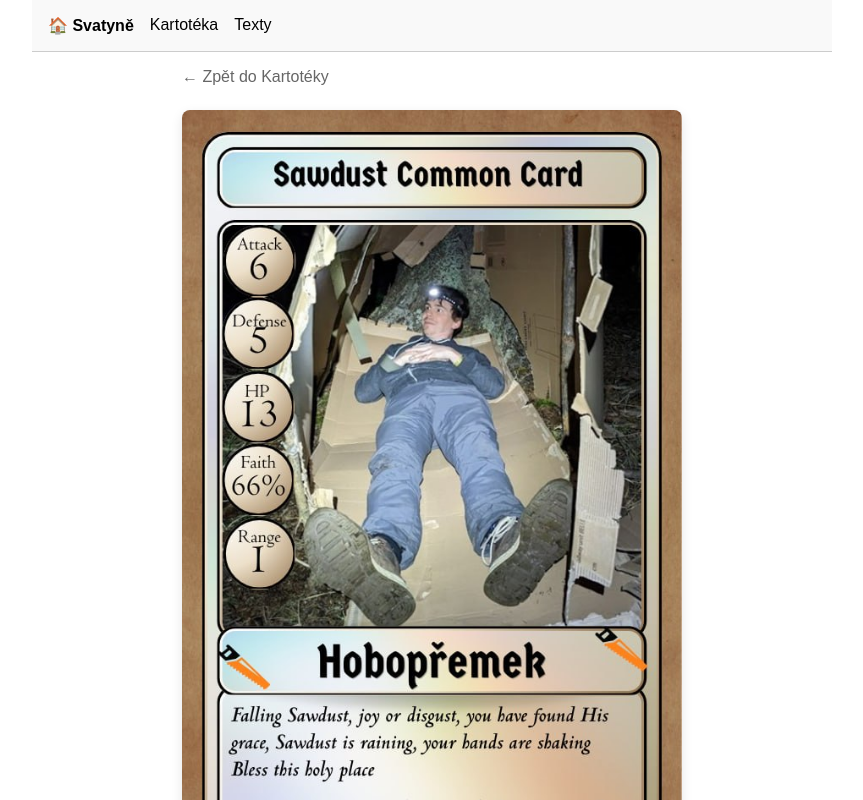
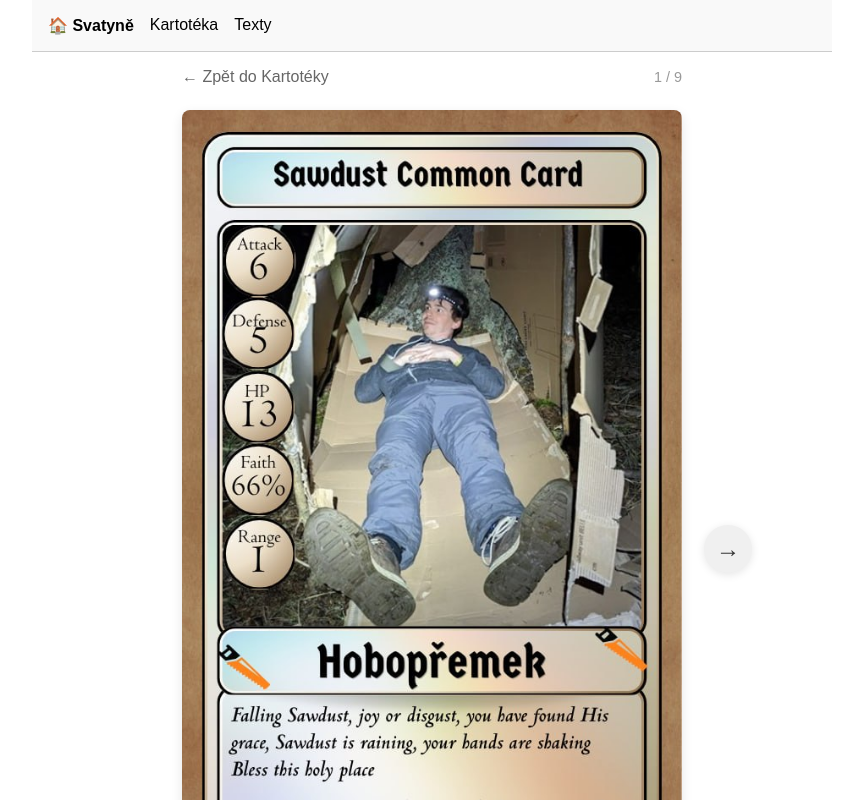
Before and after one commit to sawduststudios/sawdust-card-library, a React (Vite) app: page /#/kartoteka/hobopremek in a window 1280 px wide. Shown: the top 800 px of the page, without its empty margins (208-1071 px from the left). Built offline with nearby package versions, Linux system fonts and the light colour scheme.

Commit message:
navigation

```diff
--- /dev/null
+++ b/src/pages/Card.css
@@ -0,0 +1,66 @@
+.card-image-container {
+  position: relative;
+  width: 100%;
+}
+
+.nav-arrow {
+  position: absolute;
+  top: 50%;
+  transform: translateY(-50%);
+  background: #f0f0f0;
+  color: #333;
+  width: 48px;
+  height: 48px;
+  border-radius: 50%;
+  display: flex;
+  align-items: center;
+  justify-content: center;
+  text-decoration: none;
+  font-size: 1.5rem;
+  font-weight: bold;
+  transition: all 0.2s;
+  box-shadow: 0 2px 8px rgba(0,0,0,0.1);
+  z-index: 10;
+}
+
+.nav-arrow:hover {
+  background: #e0e0e0;
+  transform: translateY(-50%) scale(1.1);
+}
+
+.nav-arrow.left {
+  left: -70px;
+}
+
+.nav-arrow.right {
+  right: -70px;
+}
+
+.swipe-hint {
+  display: none;
+  text-align: center;
+  font-size: 0.85rem;
+  color: #999;
+  margin-top: -1rem;
+  margin-bottom: 1.5rem;
+  font-style: italic;
+  animation: pulseFade 4s forwards;
+}
+
+@keyframes pulseFade {
+  0% { opacity: 0; transform: translateX(-10px); }
+  10% { opacity: 1; transform: translateX(10px); }
+  20% { opacity: 1; transform: translateX(-10px); }
+  30% { opacity: 1; transform: translateX(0); }
+  70% { opacity: 1; }
+  100% { opacity: 0; }
+}
+
+@media (max-width: 680px) {
+  .nav-arrow {
+    display: none;
+  }
+  .swipe-hint {
+    display: block;
+  }
+}
--- a/src/pages/Card.jsx
+++ b/src/pages/Card.jsx
@@ -1,14 +1,61 @@
-import { useParams, Link, useSearchParams } from 'react-router-dom';
+import { useState, useEffect } from 'react';
+import { useParams, Link, useSearchParams, useNavigate } from 'react-router-dom';
 import data from '../../data/cards.json';
+import { filterAndSortCards } from '../utils/filterCards';
+import './Card.css';
 
 const images = import.meta.glob('../../images/*', { eager: true, import: 'default' });
 
 export default function Card() {
   const { id } = useParams();
   const [searchParams] = useSearchParams();
-  const card = data.cards.find((c) => c.id === id);
+  const navigate = useNavigate();
+
+  const sortedCards = filterAndSortCards(data.cards, searchParams);
+  const currentIndex = sortedCards.findIndex((c) => c.id === id);
+  const card = currentIndex !== -1 ? sortedCards[currentIndex] : data.cards.find(c => c.id === id);
+
+  const prevCard = currentIndex > 0 ? sortedCards[currentIndex - 1] : null;
+  const nextCard = currentIndex >= 0 && currentIndex < sortedCards.length - 1 ? sortedCards[currentIndex + 1] : null;
 
   const backLink = searchParams.toString() ? `/kartoteka?${searchParams.toString()}` : '/kartoteka';
+
+  const navigateTo = (targetId) => {
+    if (targetId) {
+      navigate(`/kartoteka/${targetId}?${searchParams.toString()}`);
+    }
+  };
+
+  useEffect(() => {
+    const handleKeyDown = (e) => {
+      if (e.key === 'ArrowLeft' && prevCard) navigateTo(prevCard.id);
+      if (e.key === 'ArrowRight' && nextCard) navigateTo(nextCard.id);
+    };
+    window.addEventListener('keydown', handleKeyDown);
+    return () => window.removeEventListener('keydown', handleKeyDown);
+  }, [prevCard, nextCard, searchParams, navigate]);
+
+  const [touchStart, setTouchStart] = useState(null);
+  const [touchEnd, setTouchEnd] = useState(null);
+
+  const minSwipeDistance = 50;
+
+  const onTouchStart = (e) => {
+    setTouchEnd(null);
+    setTouchStart(e.targetTouches[0].clientX);
+  };
+
+  const onTouchMove = (e) => setTouchEnd(e.targetTouches[0].clientX);
+
+  const onTouchEnd = () => {
+    if (!touchStart || !touchEnd) return;
+    const distance = touchStart - touchEnd;
+    const isLeftSwipe = distance > minSwipeDistance;
+    const isRightSwipe = distance < -minSwipeDistance;
+
+    if (isLeftSwipe && nextCard) navigateTo(nextCard.id);
+    if (isRightSwipe && prevCard) navigateTo(prevCard.id);
+  };
 
   if (!card) {
     return (
@@ -21,10 +68,25 @@ export default function Card() {
   }
 
   return (
-    <article style={{ maxWidth: '500px', margin: '0 auto', paddingBottom: '3rem' }}>
-      <div style={{ marginBottom: '1.5rem' }}>
+    <article
+      onTouchStart={onTouchStart}
+      onTouchMove={onTouchMove}
+      onTouchEnd={onTouchEnd}
+      style={{ maxWidth: '500px', margin: '0 auto', paddingBottom: '3rem', userSelect: 'none', position: 'relative' }}
+    >
+      <div style={{ marginBottom: '1.5rem', display: 'flex', justifyContent: 'space-between', alignItems: 'center' }}>
         <Link to={backLink} style={{ textDecoration: 'none', color: '#666' }}>← Zpět do Kartotéky</Link>
+        <div style={{ fontSize: '0.9rem', color: '#999' }}>
+          {currentIndex !== -1 ? `${currentIndex + 1} / ${sortedCards.length}` : 'Mimo filtr'}
         </div>
+      </div>
+
+      <div className="card-image-container">
+        {prevCard && (
+          <Link to={`/kartoteka/${prevCard.id}?${searchParams.toString()}`} className="nav-arrow left" title="Předchozí karta">
+            ←
+          </Link>
+        )}
 
         {card.image && images[`../../${card.image}`] && (
           <img
@@ -33,6 +95,17 @@ export default function Card() {
             style={{ width: '100%', height: 'auto', borderRadius: '8px', marginBottom: '1.5rem', boxShadow: '0 4px 12px rgba(0,0,0,0.1)' }}
           />
         )}
+
+        {nextCard && (
+          <Link to={`/kartoteka/${nextCard.id}?${searchParams.toString()}`} className="nav-arrow right" title="Další karta">
+            →
+          </Link>
+        )}
+      </div>
+
+      <div className="swipe-hint">
+        ← Potažením listujte →
+      </div>
 
       <h1 style={{ fontSize: '2rem', marginBottom: '0.5rem', display: 'flex', justifyContent: 'space-between', alignItems: 'baseline' }}>
         {card.name}
@@ -86,7 +159,7 @@ export default function Card() {
       )}
 
       {card.synergies && card.synergies.length > 0 && (
-        <div>
+        <div style={{ marginBottom: '1.5rem' }}>
           <h3 style={{ marginTop: 0, marginBottom: '0.5rem' }}>Synergie</h3>
           <ul style={{ margin: 0, paddingLeft: '1.5rem' }}>
             {card.synergies.map(synId => (
--- a/src/pages/Library.jsx
+++ b/src/pages/Library.jsx
@@ -1,12 +1,8 @@
 import { useSearchParams, Link } from 'react-router-dom';
 import data from '../../data/cards.json';
+import { filterAndSortCards } from '../utils/filterCards';
 
 const images = import.meta.glob('../../images/*', { eager: true, import: 'default' });
-
-function normalizeString(str) {
-  if (!str) return '';
-  return str.normalize("NFD").replace(/[\u0300-\u036f]/g, "").toLowerCase();
-}
 
 const RARITY_COLORS = {
   legendary: '#ffd700',
@@ -17,11 +13,11 @@ const RARITY_COLORS = {
 export default function Library() {
   const [searchParams, setSearchParams] = useSearchParams();
 
-  const q = searchParams.get('q') || '';
   const filterClass = searchParams.get('class') || '';
   const filterRarity = searchParams.get('rarity') || '';
   const sort = searchParams.get('sort') || 'name';
   const dir = searchParams.get('dir') || 'asc';
+  const q = searchParams.get('q') || '';
 
   const updateParams = (key, value) => {
     const newParams = new URLSearchParams(searchParams);
@@ -47,46 +43,7 @@ export default function Library() {
     { value: 'faith', label: 'Víra' }
   ];
 
-  const filteredCards = data.cards.filter(card => {
-    if (filterClass && card.class !== filterClass) return false;
-    if (filterRarity && card.rarity !== filterRarity) return false;
-
-    if (q) {
-      const query = normalizeString(q);
-      const nameMatch = normalizeString(card.name).includes(query);
-      const rulesMatch = normalizeString(card.rules).includes(query);
-      const flavorMatch = normalizeString(card.flavor).includes(query);
-      if (!nameMatch && !rulesMatch && !flavorMatch) return false;
-    }
-    return true;
-  });
-
-  const sortedCards = [...filteredCards].sort((a, b) => {
-    let valA, valB;
-    if (['attack', 'defense', 'hp', 'range', 'faith'].includes(sort)) {
-      valA = a.stats?.[sort];
-      valB = b.stats?.[sort];
-    } else {
-      valA = a[sort];
-      valB = b[sort];
-    }
-
-    const isNumA = typeof valA === 'number';
-    const isNumB = typeof valB === 'number';
-
-    if (isNumA && isNumB) {
-      return dir === 'asc' ? valA - valB : valB - valA;
-    } else if (isNumA && !isNumB) {
-      return -1; // non-numeric always sorts last
-    } else if (!isNumA && isNumB) {
-      return 1;
-    } else {
-      const strA = String(valA || '');
-      const strB = String(valB || '');
-      const cmp = strA.localeCompare(strB, 'cs');
-      return dir === 'asc' ? cmp : -cmp;
-    }
-  });
+  const sortedCards = filterAndSortCards(data.cards, searchParams);
 
   const getResultLabel = (count) => {
     if (count === 1) return '1 karta';
--- /dev/null
+++ b/src/utils/filterCards.js
@@ -0,0 +1,53 @@
+function normalizeString(str) {
+  if (!str) return '';
+  return str.normalize("NFD").replace(/[\u0300-\u036f]/g, "").toLowerCase();
+}
+
+export function filterAndSortCards(cards, searchParams) {
+  const q = searchParams.get('q') || '';
+  const filterClass = searchParams.get('class') || '';
+  const filterRarity = searchParams.get('rarity') || '';
+  const sort = searchParams.get('sort') || 'name';
+  const dir = searchParams.get('dir') || 'asc';
+
+  const filteredCards = cards.filter(card => {
+    if (filterClass && card.class !== filterClass) return false;
+    if (filterRarity && card.rarity !== filterRarity) return false;
+
+    if (q) {
+      const query = normalizeString(q);
+      const nameMatch = normalizeString(card.name).includes(query);
+      const rulesMatch = normalizeString(card.rules).includes(query);
+      const flavorMatch = normalizeString(card.flavor).includes(query);
+      if (!nameMatch && !rulesMatch && !flavorMatch) return false;
+    }
+    return true;
+  });
+
+  return filteredCards.sort((a, b) => {
+    let valA, valB;
+    if (['attack', 'defense', 'hp', 'range', 'faith'].includes(sort)) {
+      valA = a.stats?.[sort];
+      valB = b.stats?.[sort];
+    } else {
+      valA = a[sort];
+      valB = b[sort];
+    }
+
+    const isNumA = typeof valA === 'number';
+    const isNumB = typeof valB === 'number';
+
+    if (isNumA && isNumB) {
+      return dir === 'asc' ? valA - valB : valB - valA;
+    } else if (isNumA && !isNumB) {
+      return -1; // non-numeric always sorts last
+    } else if (!isNumA && isNumB) {
+      return 1;
+    } else {
+      const strA = String(valA || '');
+      const strB = String(valB || '');
+      const cmp = strA.localeCompare(strB, 'cs');
+      return dir === 'asc' ? cmp : -cmp;
+    }
+  });
+}
```
Lines whose indentation alone changed are shown as unchanged.
